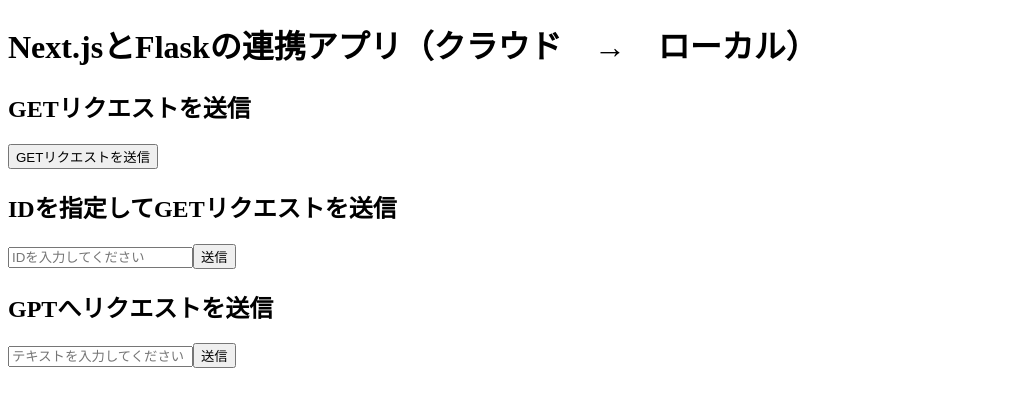
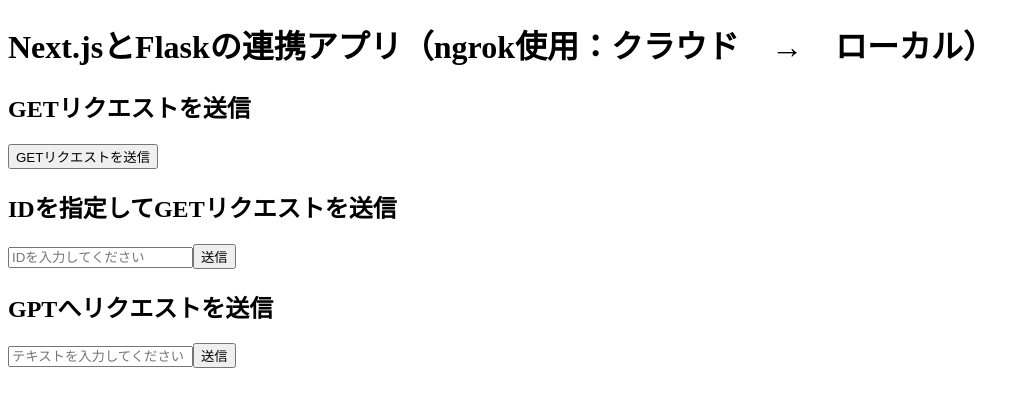
Before and after one commit to soinoue/Step3-1-frontend-local-, a Next.js app: page / in a window 1280 px wide. Shown: the top 406 px of the page, without its empty margins (0-1029 px from the left). Built offline with nearby package versions, Linux system fonts and the light colour scheme.

Commit message:
エンドポイント変更v3

```diff
--- a/pages/index.js
+++ b/pages/index.js
@@ -8,7 +8,7 @@
   const handleGetRequest = async () => {
     try {
 
-      const res = await fetch('https://3832-240b-10-a0a0-8c00-e06e-fa5a-f1b-b358.ngrok-free.app/api/hello', {
+      const res = await fetch('step3-1-demo-b6dhetd9g5accxf6.canadacentral-01.azurewebsites.net/api/hello', {
         method: 'GET',
       });
 
@@ -41,7 +41,7 @@
   const handleIdRequest = async (e) => {
     e.preventDefault();
 
-    const res = await fetch(`https://3832-240b-10-a0a0-8c00-e06e-fa5a-f1b-b358.ngrok-free.app/api/multiply/${id}`, {
+    const res = await fetch(`step3-1-demo-b6dhetd9g5accxf6.canadacentral-01.azurewebsites.net/api/multiply/${id}`, {
       method: 'GET',
     });
     const data = await res.json();
@@ -62,7 +62,7 @@
     //入力されたデータをコンソールに表示
     console.log("入力情報:", input);
 
-    const res = await fetch('https://3832-240b-10-a0a0-8c00-e06e-fa5a-f1b-b358.ngrok-free.app/api/gpt', {
+    const res = await fetch('step3-1-demo-b6dhetd9g5accxf6.canadacentral-01.azurewebsites.net/api/gpt', {
       method: 'POST',
       headers: {
         'Content-Type': 'application/json',
@@ -86,7 +86,7 @@
   //   //入力されたデータをコンソールに表示
   //   console.log("入力情報:", input);
 
-  //   const res = await fetch('https://3832-240b-10-a0a0-8c00-e06e-fa5a-f1b-b358.ngrok-free.app/api/echo', {
+  //   const res = await fetch('step3-1-demo-b6dhetd9g5accxf6.canadacentral-01.azurewebsites.net/api/echo', {
   //     method: 'POST',
   //     headers: {
   //       'Content-Type': 'application/json',
@@ -112,7 +112,7 @@
   return (
     <div>
 
-      <h1>Next.jsとFlaskの連携アプリ（クラウド　→　ローカル）</h1>
+      <h1>Next.jsとFlaskの連携アプリ（ngrok使用：クラウド　→　ローカル）</h1>
 
       <h2>GETリクエストを送信</h2>
       <button onClick={handleGetRequest}>GETリクエストを送信</button>
```
